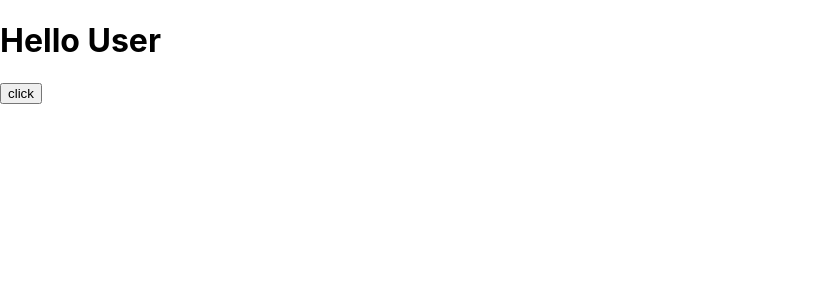
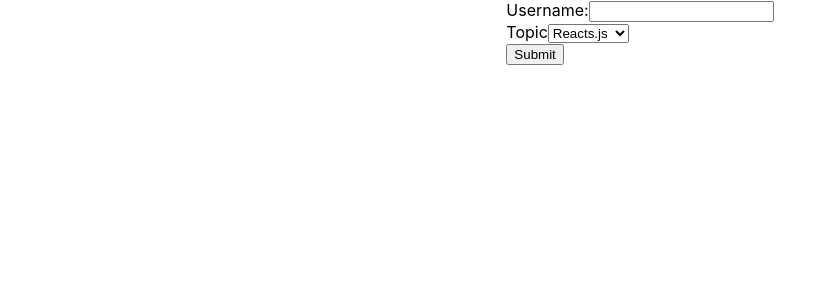
Before and after one commit to CompileWithQureshi/learningfolder, a React (Create React App) app: page / in a window 1280 px wide. Shown: the top 300 px of the page, without its empty margins (0-837 px from the left). Built offline with nearby package versions, Linux system fonts and the light colour scheme.

Commit message:
Added Form.jsx

```diff
--- a/src/App.css
+++ b/src/App.css
@@ -0,0 +1,5 @@
+body {
+  display: flex;
+  justify-content: center;
+  align-items: center;
+}
--- a/src/App.js
+++ b/src/App.js
@@ -1,5 +1,6 @@
 import React, { Component } from 'react';
 import BindEvent from './Eventbind';
+import Form from './forms';
 // import EventClass from './HandelEventClass';
 // import Handeler from './HandelEvents';
 
@@ -13,7 +14,8 @@ class App extends Component {
 
   render() {
     return (<div>
-      <BindEvent />
+      <Form />
+      {/* <BindEvent /> */}
       {/* <EventClass /> */}
       {/* <Handeler /> */}
     </div>);
--- /dev/null
+++ b/src/forms.jsx
@@ -0,0 +1,54 @@
+import React, { Component } from "react";
+import "./App.css";
+
+class Form extends Component {
+  constructor(props) {
+    super(props);
+    this.state = {
+      value: " ",
+      topic: "React",
+    };
+  }
+  addUser = (e) => {
+    this.setState({ value: e.target.value });
+    console.log({ value: e.target.value });
+  };
+  changetopic = (e) => {
+    this.setState({ topic: e.target.value });
+    console.log({ value: e.target.value });
+  };
+  handelSubmit = (event) => {
+    event.preventDefault();
+    alert(this.state.value + "  and the library : " + this.state.topic);
+    console.log(
+      `${this.state.value}   and the library :   ${this.state.topic}`
+    );
+  };
+  render() {
+    return (
+      <div>
+        <form onSubmit={this.handelSubmit}>
+          <label>
+            Username:
+            <input
+              type="text "
+              value={this.state.value}
+              onChange={this.addUser}
+            />
+          </label>
+          <div>
+            <label>Topic</label>
+            <select value={this.state.topic} onChange={this.changetopic}>
+              <option>Reacts.js</option>
+              <option>Angular.js</option>
+              <option>Vue.js</option>
+            </select>
+          </div>
+          <button type="submit">Submit</button>
+        </form>
+      </div>
+    );
+  }
+}
+
+export default Form;
```
